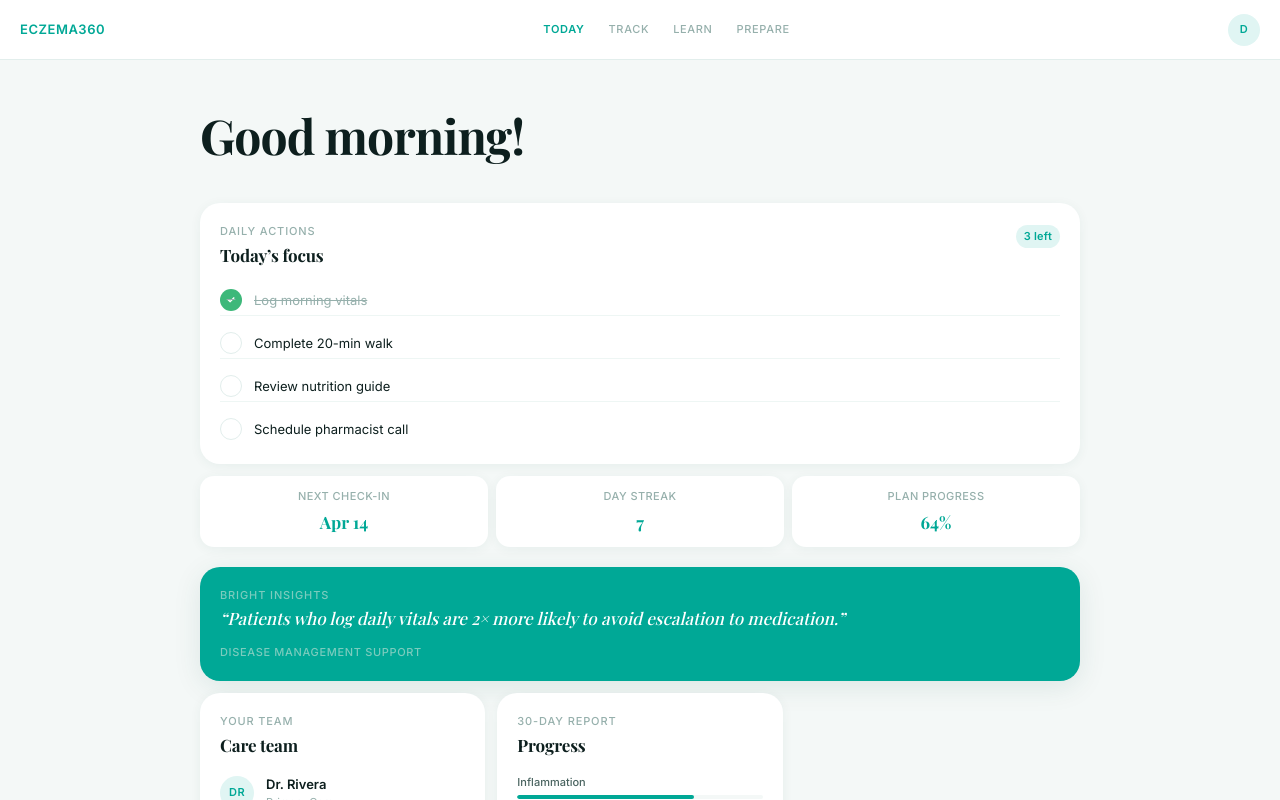
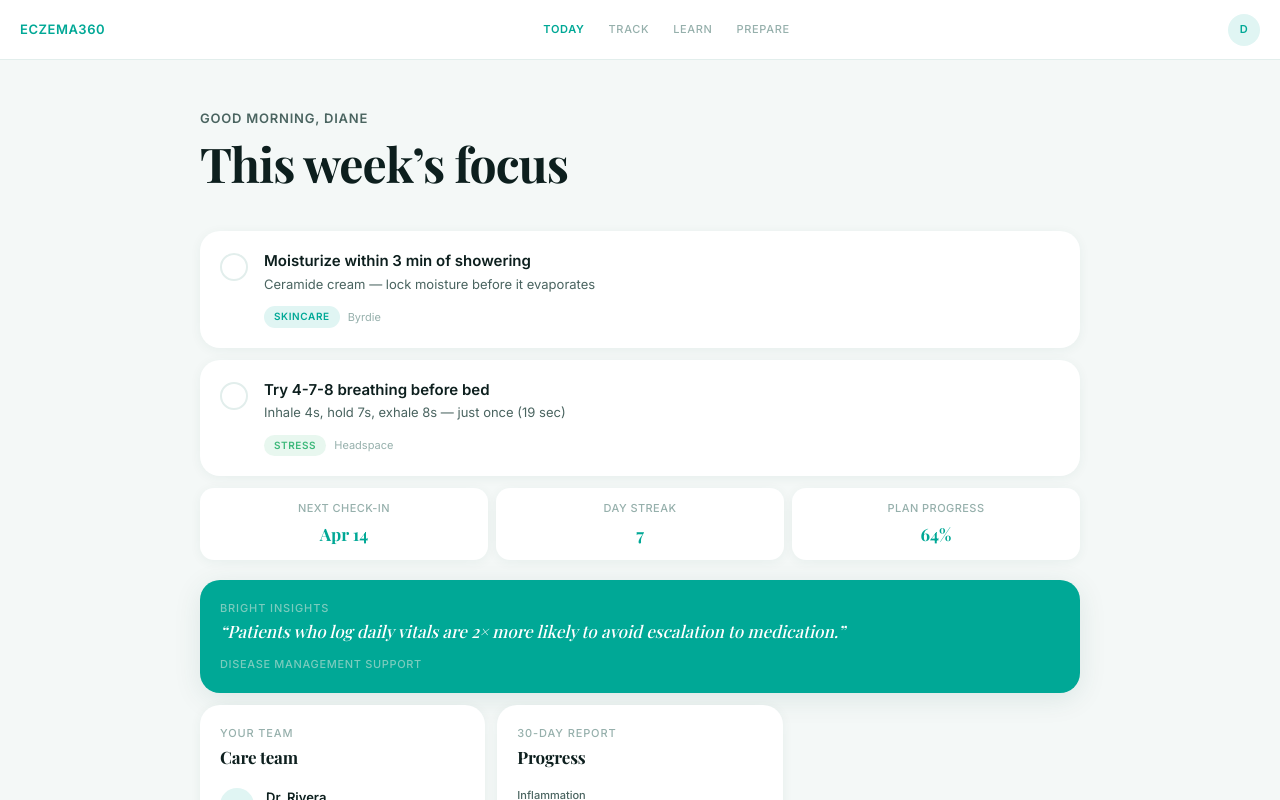
Before and after one commit to isramohamed-crypto/cardiometabolic-insights, a React (Vite) app: page / in a window 1280 px wide. Shown: the top 800 px of the page. Built offline with nearby package versions, Linux system fonts and the light colour scheme; a web font is replaced by a local one.

Commit message:
added checklist items

```diff
--- a/src/components/Hero.jsx
+++ b/src/components/Hero.jsx
@@ -3,7 +3,8 @@ import React from 'react'
 export default function Hero() {
   return (
     <section className="hero">
-      <h1 className="hero__headline hero__headline--greeting">Good morning!</h1>
+      <p className="hero__greeting-eyebrow">Good morning, Diane</p>
+      <h1 className="hero__headline">This week&rsquo;s focus</h1>
     </section>
   )
 }
--- a/src/components/TodayCard.jsx
+++ b/src/components/TodayCard.jsx
@@ -1,10 +1,24 @@
 import React, { useState } from 'react'
 
 const initialTasks = [
-  { id: 1, label: 'Log morning vitals',     done: true },
-  { id: 2, label: 'Complete 20-min walk',   done: false },
-  { id: 3, label: 'Review nutrition guide', done: false },
-  { id: 4, label: 'Schedule pharmacist call', done: false },
+  {
+    id: 1,
+    title: 'Moisturize within 3 min of showering',
+    desc: 'Ceramide cream — lock moisture before it evaporates',
+    pill: 'Skincare',
+    pillColor: 'teal',
+    meta: 'Byrdie',
+    done: false,
+  },
+  {
+    id: 2,
+    title: 'Try 4-7-8 breathing before bed',
+    desc: 'Inhale 4s, hold 7s, exhale 8s — just once (19 sec)',
+    pill: 'Stress',
+    pillColor: 'sage',
+    meta: 'Headspace',
+    done: false,
+  },
 ]
 
 export default function TodayCard() {
@@ -17,25 +31,29 @@ export default function TodayCard() {
   const remaining = tasks.filter(t => !t.done).length
 
   return (
-    <div className="card card--full">
-      <div className="card__header">
-        <div>
-          <p className="card__eyebrow">Daily Actions</p>
-          <h2 className="card__title">Today&rsquo;s focus</h2>
-        </div>
-        <span className="badge">{remaining} left</span>
-      </div>
-      <ul className="task-list">
+    <div className="focus-section">
+      <ul className="focus-list">
         {tasks.map(task => (
           <li
             key={task.id}
-            className={`task-list__item${task.done ? ' task-list__item--done' : ''}`}
+            className={`focus-task${task.done ? ' focus-task--done' : ''}`}
             onClick={() => toggle(task.id)}
           >
-            <span className={`task-list__check${task.done ? '' : ' task-list__check--empty'}`}>
-              {task.done ? '✓' : ''}
+            <span className={`focus-task__check${task.done ? ' focus-task__check--filled' : ''}`}>
+              {task.done && (
+                <svg viewBox="0 0 24 24" fill="none" stroke="currentColor" strokeWidth="2.5" strokeLinecap="round" strokeLinejoin="round">
+                  <polyline points="20 6 9 17 4 12" />
+                </svg>
+              )}
             </span>
-            <span>{task.label}</span>
+            <div className="focus-task__body">
+              <p className="focus-task__title">{task.title}</p>
+              <p className="focus-task__desc">{task.desc}</p>
+              <div className="focus-task__meta">
+                <span className={`focus-pill focus-pill--${task.pillColor}`}>{task.pill}</span>
+                <span className="focus-task__category">{task.meta}</span>
+              </div>
+            </div>
           </li>
         ))}
       </ul>
--- a/src/index.css
+++ b/src/index.css
@@ -161,7 +161,7 @@ svg { display: block; }
 
 /* ── HERO ───────────────────────────────────────────────────── */
 .hero {
-  padding: var(--space-8) var(--space-5) var(--space-6);
+  padding: var(--space-6) var(--space-5) var(--space-4);
 }
 .hero__eyebrow {
   font-size: var(--font-size-sm);
@@ -191,6 +191,14 @@ svg { display: block; }
 .hero__tagline em {
   font-style: italic;
   color: var(--color-teal);
+}
+.hero__greeting-eyebrow {
+  font-size: var(--font-size-sm);
+  font-weight: 600;
+  letter-spacing: 0.06em;
+  text-transform: uppercase;
+  color: var(--color-text-secondary);
+  margin-bottom: var(--space-2);
 }
 .hero__headline--greeting {
   font-size: var(--font-size-2xl);
@@ -444,6 +452,118 @@ svg { display: block; }
 .task-list__check--empty {
   background: transparent;
   border: 1.5px solid var(--color-border);
+}
+
+/* ── FOCUS SECTION ──────────────────────────────────────────── */
+.focus-section {
+  display: flex;
+  flex-direction: column;
+  gap: var(--space-3);
+}
+.focus-section__header {
+  display: flex;
+  align-items: center;
+  justify-content: space-between;
+}
+.focus-section__label {
+  font-size: var(--font-size-xs);
+  font-weight: 700;
+  letter-spacing: 0.08em;
+  text-transform: uppercase;
+  color: var(--color-teal);
+}
+.focus-section__counter {
+  font-size: var(--font-size-sm);
+  font-weight: 600;
+  color: var(--color-text-secondary);
+}
+.focus-list {
+  display: flex;
+  flex-direction: column;
+  gap: var(--space-3);
+  list-style: none;
+  padding: 0;
+  margin: 0;
+}
+.focus-task {
+  display: flex;
+  align-items: flex-start;
+  gap: var(--space-4);
+  background: var(--color-surface);
+  border-radius: var(--radius-lg);
+  padding: var(--space-5);
+  cursor: pointer;
+  box-shadow: var(--shadow-sm);
+  transition: opacity 0.2s;
+}
+.focus-task--done { opacity: 0.55; }
+.focus-task__check {
+  width: 28px; height: 28px;
+  border-radius: var(--radius-full);
+  border: 2px solid var(--color-border);
+  background: transparent;
+  flex-shrink: 0;
+  display: flex;
+  align-items: center;
+  justify-content: center;
+  margin-top: 2px;
+  transition: background 0.2s, border-color 0.2s;
+}
+.focus-task__check--filled {
+  background: var(--color-teal);
+  border-color: var(--color-teal);
+  color: #fff;
+}
+.focus-task__check svg { width: 14px; height: 14px; }
+.focus-task__body {
+  display: flex;
+  flex-direction: column;
+  gap: var(--space-1);
+}
+.focus-task__title {
+  font-size: var(--font-size-base);
+  font-weight: 600;
+  color: var(--color-text-primary);
+  line-height: 1.3;
+}
+.focus-task--done .focus-task__title {
+  text-decoration: line-through;
+  color: var(--color-text-muted);
+}
+.focus-task__desc {
+  font-size: var(--font-size-sm);
+  color: var(--color-text-secondary);
+  line-height: 1.5;
+}
+.focus-task__meta {
+  display: flex;
+  align-items: center;
+  gap: var(--space-2);
+  margin-top: var(--space-2);
+}
+.focus-pill {
+  font-size: 10px;
+  font-weight: 700;
+  letter-spacing: 0.06em;
+  text-transform: uppercase;
+  padding: 3px 10px;
+  border-radius: var(--radius-full);
+}
+.focus-pill--teal {
+  background: var(--color-teal-light);
+  color: var(--color-teal);
+}
+.focus-pill--sage {
+  background: var(--color-sage-light);
+  color: var(--color-sage);
+}
+.focus-pill--warm {
+  background: var(--color-warm-light);
+  color: var(--color-warm);
+}
+.focus-task__category {
+  font-size: var(--font-size-xs);
+  color: var(--color-text-muted);
 }
 
 /* ── CARE TEAM ──────────────────────────────────────────────── */
```
